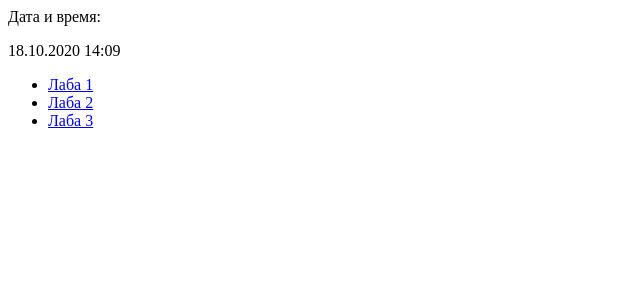
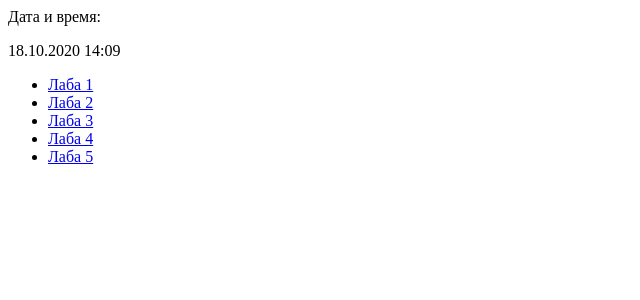
Before and after one commit to FosterLay/IPLaba, a PHP site: page / in a window 1280 px wide. Shown: the top 300 px of the page, without its empty margins (0-640 px from the left). Run offline with PHP 8.4, Linux system fonts and the light colour scheme.

Commit message:
Добавление папок для последующих ЛР

```diff
--- a/PHPShaikhinurov/index.php
+++ b/PHPShaikhinurov/index.php
@@ -7,5 +7,7 @@
 <ul id="nav">
     	<li><a href="WWW">Лаба 1</a>
         <li><a href="LABA2">Лаба 2</a>
-	<li><a href="Laba3">Лаба 3</a>
+		<li><a href="Laba3">Лаба 3</a>
+		<li><a href="Laba4">Лаба 4</a>
+		<li><a href="Laba5">Лаба 5</a>
 </ul>
```
